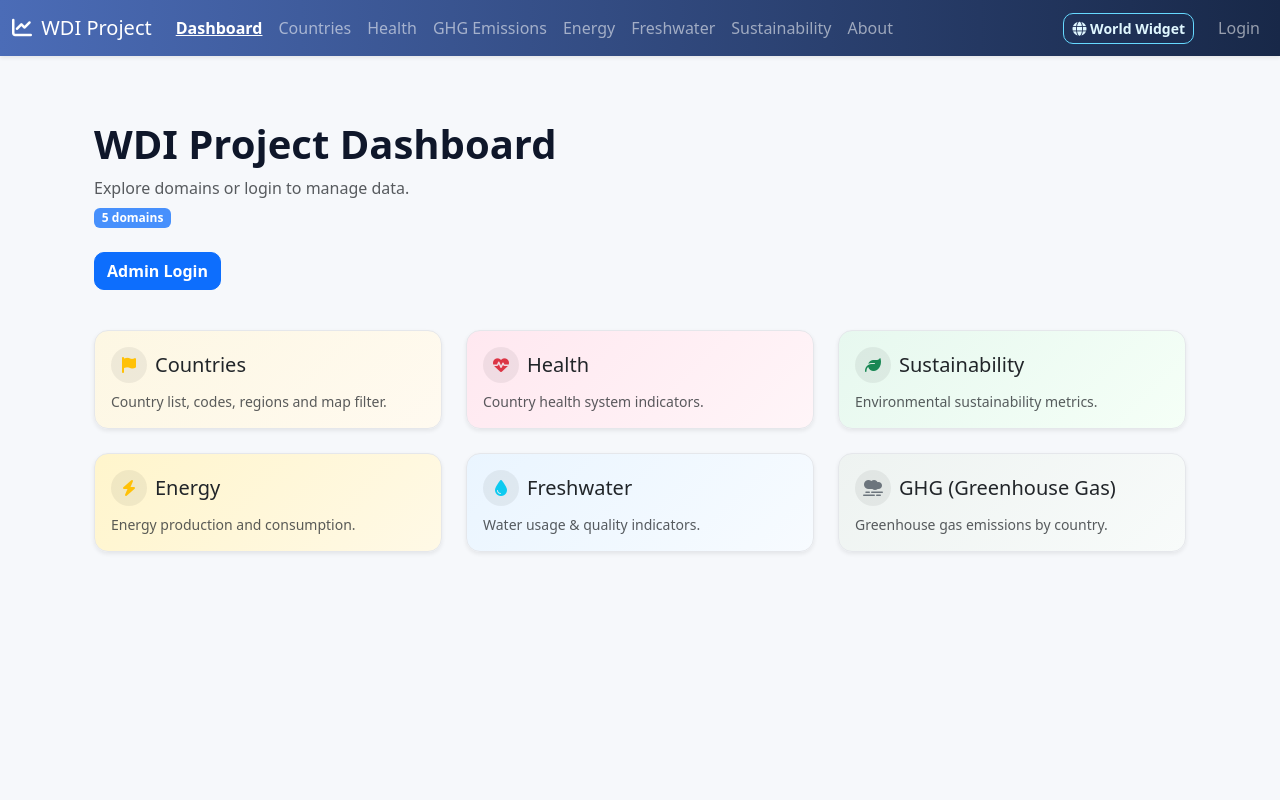
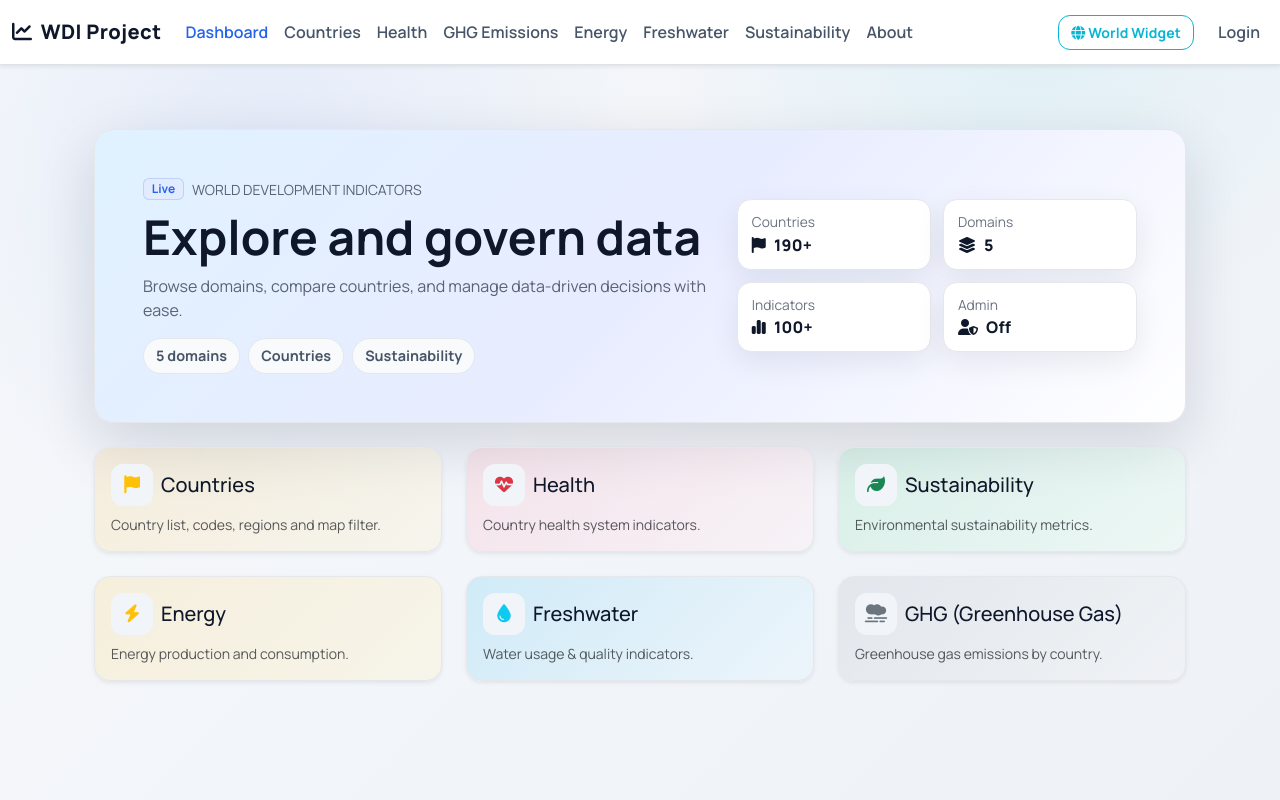
Before and after one commit to s4l1hs/Database-Management-System, a Flask app: page /dashboard in a window 1280 px wide. Run offline with Flask 3, Linux system fonts and the light colour scheme; parts of the project's set-up code (start-up, migrations or seed data) failed here and were passed over.

Commit message:
UI/UX Revisations

```diff
--- a/frontend/css/style.css
+++ b/frontend/css/style.css
@@ -1,81 +1,152 @@
 :root {
-  --bg-soft: #f6f8fb;
+  --bg-1: #f6f8fb;
+  --bg-2: #eef2f7;
+  --panel: #ffffff;
+  --panel-border: #e5e7eb;
   --text-main: #0f172a;
-  --accent: #4b6cb7;
-  --accent-2: #00b894;
-  --border-soft: #e5e7eb;
-  --card-radius: 14px;
+  --text-sub: #475569;
+  --muted: #6b7280;
+  --primary: #2563eb;
+  --primary-soft: #e3ecff;
+  --accent: #06b6d4;
+  --success: #16a34a;
+  --danger: #ef4444;
+  --warning: #f59e0b;
+  --card-radius: 16px;
+  --shadow-sm: 0 10px 30px rgba(15, 23, 42, 0.08);
+  --shadow-lg: 0 20px 60px rgba(15, 23, 42, 0.14);
 }
 
 body {
-  background: var(--bg-soft);
+  background: radial-gradient(circle at 20% 20%, rgba(37, 99, 235, 0.08), transparent 32%),
+              radial-gradient(circle at 80% 0%, rgba(6, 182, 212, 0.08), transparent 28%),
+              linear-gradient(135deg, var(--bg-1) 0%, var(--bg-2) 100%);
   color: var(--text-main);
   min-height: 100vh;
+  font-family: 'Manrope', 'Inter', system-ui, -apple-system, sans-serif;
+  -webkit-font-smoothing: antialiased;
 }
 
-a {
-  color: inherit;
-  text-decoration: none;
+a { color: inherit; text-decoration: none; }
+
+.navbar {
+  border-bottom: 1px solid var(--panel-border);
+  padding: 12px 0;
 }
 
+.navbar-brand { font-weight: 800; letter-spacing: 0.4px; color: var(--text-main) !important; }
+.navbar .nav-link { color: var(--text-sub); font-weight: 600; }
+.navbar .nav-link.active { color: var(--primary); }
+
 .card {
-  border: 1px solid var(--border-soft);
+  border: 1px solid var(--panel-border);
   border-radius: var(--card-radius);
+  background: var(--panel);
+  color: var(--text-main);
+  box-shadow: var(--shadow-sm);
 }
 
-.hover-card {
-  transition: transform 0.2s ease, box-shadow 0.2s ease;
+.glass-panel {
+  background: var(--panel);
+  border: 1px solid var(--panel-border);
+  border-radius: var(--card-radius);
+  box-shadow: var(--shadow-sm);
 }
 
-.hover-card:hover {
-  transform: translateY(-4px);
-  box-shadow: 0 12px 30px rgba(0,0,0,0.12);
-}
+.hover-card { transition: transform 0.2s ease, box-shadow 0.3s ease; }
+.hover-card:hover { transform: translateY(-4px); box-shadow: var(--shadow-lg); }
+
+.domain-card { color: var(--text-main); }
 
 .icon-circle {
-  width: 36px;
-  height: 36px;
-  border-radius: 50%;
+  width: 42px;
+  height: 42px;
+  border-radius: 12px;
   display: inline-flex;
   align-items: center;
   justify-content: center;
-  background: rgba(0,0,0,0.06);
-  font-size: 16px;
+  background: #f1f5f9;
+  font-size: 18px;
 }
 
-.btn {
-  border-radius: 10px;
-  font-weight: 600;
+.btn { border-radius: 12px; font-weight: 700; letter-spacing: 0.1px; }
+.btn-primary { background: linear-gradient(90deg, var(--primary) 0%, #1d4ed8 100%); border: none; }
+.btn-primary:hover { filter: brightness(0.95); }
+.btn-outline-light { border-color: var(--panel-border); color: var(--text-main); background: #fff; }
+.btn-outline-light:hover { background: var(--primary-soft); color: var(--primary); border-color: var(--primary); }
+.btn-outline-info { border-color: var(--accent); color: var(--accent) !important; }
+.btn-outline-info:hover { background: var(--accent); color: #fff !important; }
+
+.table { color: var(--text-main); }
+.table thead { background: linear-gradient(90deg, #eef2ff 0%, #e0f2fe 100%); color: var(--text-main); }
+.table tbody tr:hover { background-color: #f8fafc; }
+
+.alert { border-radius: 14px; border: 1px solid var(--panel-border); box-shadow: var(--shadow-sm); }
+
+.modal-content { border-radius: 16px; background: #fff; color: var(--text-main); box-shadow: var(--shadow-lg); }
+
+.navbar .btn { padding: 6px 12px; }
+
+.hero-panel {
+  background: linear-gradient(135deg, #e0f2ff 0%, #e8ecff 50%, #ffffff 100%);
+  border: 1px solid var(--panel-border);
+  box-shadow: var(--shadow-lg);
+  border-radius: 20px;
+  color: var(--text-main);
 }
 
-.btn-outline-info {
-  border-color: #66d9ff;
-  color: #e0f7ff !important;
+.badge-soft {
+  background: var(--primary-soft);
+  color: var(--primary);
+  border: 1px solid rgba(37,99,235,0.2);
 }
 
-.btn-outline-info:hover {
-  background: #66d9ff;
-  color: #0f172a !important;
+.text-muted-70 { color: rgba(15, 23, 42, 0.65); }
+
+.chip {
+  display: inline-flex;
+  align-items: center;
+  padding: 6px 12px;
+  border-radius: 999px;
+  background: #f8fafc;
+  color: var(--text-sub);
+  font-weight: 700;
+  font-size: 0.9rem;
+  border: 1px solid var(--panel-border);
 }
 
-.table thead {
-  background: linear-gradient(90deg, #4b6cb7 0%, #182848 100%);
-  color: #fff;
+.stat-grid {
+  display: grid;
+  grid-template-columns: repeat(2, minmax(0, 1fr));
+  gap: 12px;
 }
 
-.table tbody tr:hover {
-  background-color: #eef2ff;
+.stat-card {
+  background: #fff;
+  border: 1px solid var(--panel-border);
+  border-radius: 14px;
+  padding: 12px 14px;
+  box-shadow: var(--shadow-sm);
 }
 
-.alert {
-  border-radius: 10px;
+.stat-label { color: var(--muted); font-size: 0.86rem; }
+.stat-value { color: var(--text-main); font-weight: 800; letter-spacing: 0.2px; }
+
+.form-control,
+.form-select,
+.input-group-text {
+  border-color: var(--panel-border);
+  border-radius: 12px;
 }
 
-.modal-content {
-  border-radius: 16px;
+.form-control:focus,
+.form-select:focus {
+  border-color: var(--primary);
+  box-shadow: 0 0 0 0.2rem rgba(37,99,235,0.15);
 }
 
-.navbar .nav-link.active {
-  font-weight: 700;
-  text-decoration: underline;
+.input-group-text { color: var(--text-sub); background: #f8fafc; }
+
+@media (max-width: 768px) {
+  .stat-grid { grid-template-columns: repeat(2, minmax(0, 1fr)); }
 }
--- a/frontend/css/templates/base.html
+++ b/frontend/css/templates/base.html
@@ -17,6 +17,10 @@
       referrerpolicy="no-referrer"
     />
 
+    <link rel="preconnect" href="https://fonts.googleapis.com">
+    <link rel="preconnect" href="https://fonts.gstatic.com" crossorigin>
+    <link href="https://fonts.googleapis.com/css2?family=Manrope:wght@400;500;600;700;800&display=swap" rel="stylesheet">
+
     <link rel="stylesheet" href="/css/style.css" />
 
     {% block extra_head %}{% endblock %}
@@ -24,7 +28,7 @@
 
   <body>
 
-    <nav class="navbar navbar-expand-lg navbar-dark shadow-sm" style="background: linear-gradient(90deg, #4b6cb7 0%, #182848 100%);">
+    <nav class="navbar navbar-expand-lg bg-white shadow-sm border-bottom">
       <div class="container-fluid">
 
         <a class="navbar-brand" href="{{ url_for('dashboard.dashboard') }}">
@@ -131,7 +135,7 @@
       {% endwith %}
     </div>
 
-    <div class="container mt-3 mb-5">
+    <div class="container py-4">
       {% block content %}{% endblock %}
     </div>
 
@@ -202,18 +206,17 @@
 
     <script>
         function loadGlobalStats() {
-            // Önce 'yükleniyor' spinner'larını göster (her açılışta)
+          // Always show loading spinners on open
             const spinner = '<div class="spinner-border spinner-border-sm text-secondary" role="status"></div>';
             document.getElementById("widget-countries").innerHTML = spinner;
             document.getElementById("widget-regions").innerHTML = spinner;
             document.getElementById("widget-health").innerHTML = spinner;
 
-            // API'den veri çek
-            // URL: /countries/api/stats
+          // Fetch data from API (URL: /countries/api/stats)
             fetch("{{ url_for('countries.get_global_stats') }}")
                 .then(response => response.json())
                 .then(data => {
-                    // Verileri yerleştir
+              // Populate widgets
                     document.getElementById("widget-countries").innerText = data.total_countries || 0;
                     document.getElementById("widget-regions").innerText = data.total_regions || 0;
                     document.getElementById("widget-health").innerText = data.total_health || 0;
--- a/frontend/css/templates/dashboard.html
+++ b/frontend/css/templates/dashboard.html
@@ -3,27 +3,44 @@
 {% block title %}Dashboard{% endblock %}
 
 {% block content %}
-<div class="container py-5">
+<div class="container py-4">
 
-  <div class="mb-4">
-    <h1 class="fw-bold">WDI Project Dashboard</h1>
-    <p class="text-muted mb-1">Explore domains or login to manage data.</p>
-    <span class="badge bg-primary bg-opacity-75">5 domains</span>
-  </div>
-
-  <div class="mb-4">
-    {% if session.get("team_no")|int == 1 %}
-      <div class="alert alert-success">
-        Logged in as admin (ID: {{ session.get("student_number") }}).
+  <div class="hero-panel mb-4 p-4 p-md-5">
+    <div class="row align-items-center g-4">
+      <div class="col-md-7">
+        <div class="d-flex align-items-center gap-2 mb-2">
+          <span class="badge badge-soft">Live</span>
+          <span class="text-uppercase small text-muted-70">World Development Indicators</span>
+        </div>
+        <h1 class="fw-bold display-5 mb-2">Explore and govern data</h1>
+        <p class="mb-3 text-muted-70">Browse domains, compare countries, and manage data-driven decisions with ease.</p>
+        <div class="d-flex flex-wrap gap-2">
+          <span class="chip">5 domains</span>
+          <span class="chip">Countries</span>
+          <span class="chip">Sustainability</span>
+        </div>
       </div>
-      <a href="{{ url_for('auth.logout') }}" class="btn btn-outline-danger mb-3">
-        Logout
-      </a>
-    {% else %}
-      <a href="{{ url_for('auth.login') }}" class="btn btn-primary mb-3">
-        Admin Login
-      </a>
-    {% endif %}
+      <div class="col-md-5">
+        <div class="stat-grid">
+          <div class="stat-card">
+            <div class="stat-label">Countries</div>
+            <div class="stat-value"><i class="fa-solid fa-flag me-2"></i>190+</div>
+          </div>
+          <div class="stat-card">
+            <div class="stat-label">Domains</div>
+            <div class="stat-value"><i class="fa-solid fa-layer-group me-2"></i>5</div>
+          </div>
+          <div class="stat-card">
+            <div class="stat-label">Indicators</div>
+            <div class="stat-value"><i class="fa-solid fa-chart-simple me-2"></i>100+</div>
+          </div>
+          <div class="stat-card">
+            <div class="stat-label">Admin</div>
+            <div class="stat-value"><i class="fa-solid fa-user-shield me-2"></i>{{ 'On' if session.get('team_no')|int == 1 else 'Off' }}</div>
+          </div>
+        </div>
+      </div>
+    </div>
   </div>
 
   <div class="row g-4">
@@ -31,7 +48,7 @@
     <!-- Countries -->
     <div class="col-md-4">
       <a href="{{ url_for('countries.list_countries') }}" class="text-decoration-none">
-        <div class="card shadow-sm h-100 hover-card" style="background: linear-gradient(135deg, #fdf7e3 0%, #fffaf0 100%);">
+        <div class="card shadow-sm h-100 hover-card domain-card" style="background: linear-gradient(135deg, rgba(255,199,92,0.18) 0%, rgba(255,243,207,0.3) 100%);">
           <div class="card-body">
             <div class="d-flex align-items-center mb-2">
               <div class="icon-circle text-warning"><i class="fa-solid fa-flag"></i></div>
@@ -46,7 +63,7 @@
     <!-- Health -->
     <div class="col-md-4">
       <a href="{{ url_for('health.list_health') }}" class="text-decoration-none">
-        <div class="card shadow-sm h-100 hover-card" style="background: linear-gradient(135deg, #ffe8f0 0%, #fff5f8 100%);">
+        <div class="card shadow-sm h-100 hover-card domain-card" style="background: linear-gradient(135deg, rgba(255,118,140,0.14) 0%, rgba(255,240,245,0.4) 100%);">
           <div class="card-body">
             <div class="d-flex align-items-center mb-2">
               <div class="icon-circle text-danger"><i class="fa-solid fa-heart-pulse"></i></div>
@@ -61,7 +78,7 @@
     <!-- Sustainability -->
     <div class="col-md-4">
       <a href="{{ url_for('sustainability.list_sustainability') }}" class="text-decoration-none">
-        <div class="card shadow-sm h-100 hover-card" style="background: linear-gradient(135deg, #e7f8ef 0%, #f5fff7 100%);">
+        <div class="card shadow-sm h-100 hover-card domain-card" style="background: linear-gradient(135deg, rgba(46,204,113,0.12) 0%, rgba(234,255,241,0.35) 100%);">
           <div class="card-body">
             <div class="d-flex align-items-center mb-2">
               <div class="icon-circle text-success"><i class="fa-solid fa-leaf"></i></div>
@@ -76,7 +93,7 @@
     <!-- Energy (now active) -->
     <div class="col-md-4">
       <a href="{{ url_for('energy.list_energy') }}" class="text-decoration-none">
-        <div class="card shadow-sm h-100 hover-card" style="background: linear-gradient(135deg, #fff5cc 0%, #fff9e6 100%);">
+        <div class="card shadow-sm h-100 hover-card domain-card" style="background: linear-gradient(135deg, rgba(255,206,86,0.18) 0%, rgba(255,244,209,0.38) 100%);">
           <div class="card-body">
             <div class="d-flex align-items-center mb-2">
               <div class="icon-circle text-warning"><i class="fa-solid fa-bolt"></i></div>
@@ -91,7 +108,7 @@
     <!-- Freshwater (now active) -->
     <div class="col-md-4">
       <a href="{{ url_for('freshwater.list_freshwater') }}" class="text-decoration-none">
-        <div class="card shadow-sm h-100 hover-card" style="background: linear-gradient(135deg, #eaf5ff 0%, #f7fbff 100%);">
+        <div class="card shadow-sm h-100 hover-card domain-card" style="background: linear-gradient(135deg, rgba(0,174,239,0.14) 0%, rgba(232,246,255,0.4) 100%);">
           <div class="card-body">
             <div class="d-flex align-items-center mb-2">
               <div class="icon-circle text-info"><i class="fa-solid fa-droplet"></i></div>
@@ -106,7 +123,7 @@
     <!-- GHG (now active) -->
     <div class="col-md-4">
       <a href="{{ url_for('ghg.list_ghg') }}" class="text-decoration-none">
-        <div class="card shadow-sm h-100 hover-card" style="background: linear-gradient(135deg, #eef3f1 0%, #f8fbfa 100%);">
+        <div class="card shadow-sm h-100 hover-card domain-card" style="background: linear-gradient(135deg, rgba(128,139,150,0.12) 0%, rgba(240,242,243,0.35) 100%);">
           <div class="card-body">
             <div class="d-flex align-items-center mb-2">
               <div class="icon-circle text-secondary"><i class="fa-solid fa-smog"></i></div>
```
Also changed, not shown: frontend/css/templates/country_list.html (+9 -9 lines).
